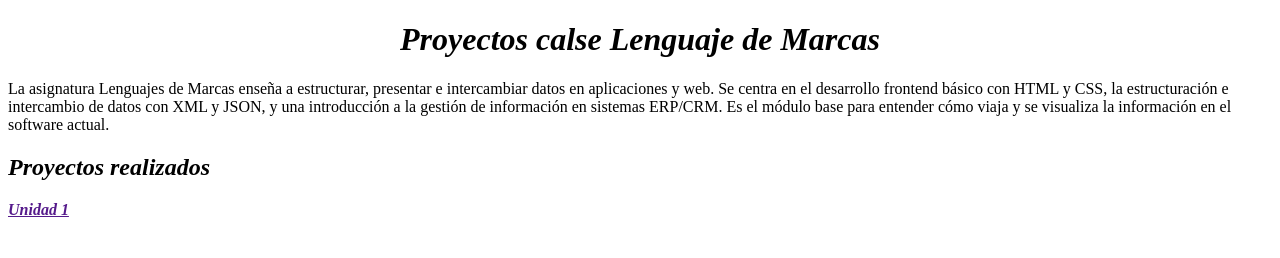
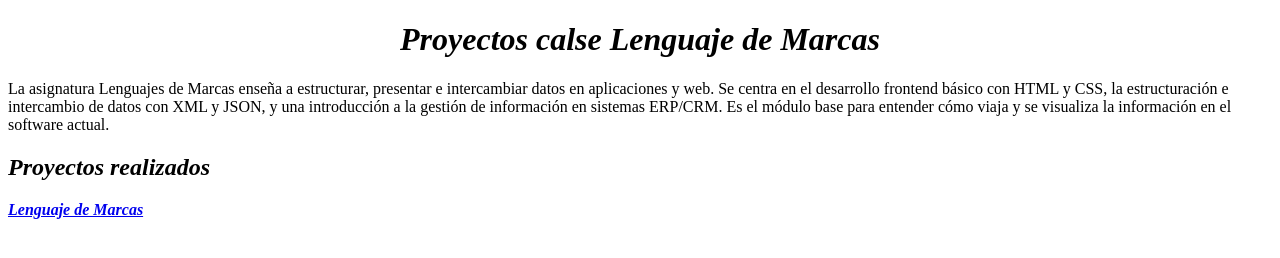
Before and after one commit to RodrigoGGit/TRABAJO-HTML-LdM, a plain HTML site: page Moduls/index.html in a window 1280 px wide. Drawn offline with Linux system fonts and the light colour scheme.

Commit message:
Index Modificado 1

```diff
--- a/Moduls/index.html
+++ b/Moduls/index.html
@@ -9,6 +9,6 @@
 	<h1 style="text-align:center;"><i>Proyectos calse Lenguaje de Marcas</i></h1>
 	<p>La asignatura Lenguajes de Marcas enseña a estructurar, presentar e intercambiar datos en aplicaciones y web. Se centra en el desarrollo frontend básico con HTML y CSS, la estructuración e intercambio de datos con XML y JSON, y una introducción a la gestión de información en sistemas ERP/CRM. Es el módulo base para entender cómo viaja y se visualiza la información en el software actual.
 	<h2><i> Proyectos realizados</i></h2>
-	<a href=""><p><i><b>Unidad 1<b/><i/></p>
+	<a href="LdM/Unidad 1 (Llm).html"><p><i><b>Lenguaje de Marcas<b/><i/></p>
 </body>
 </html>
```
